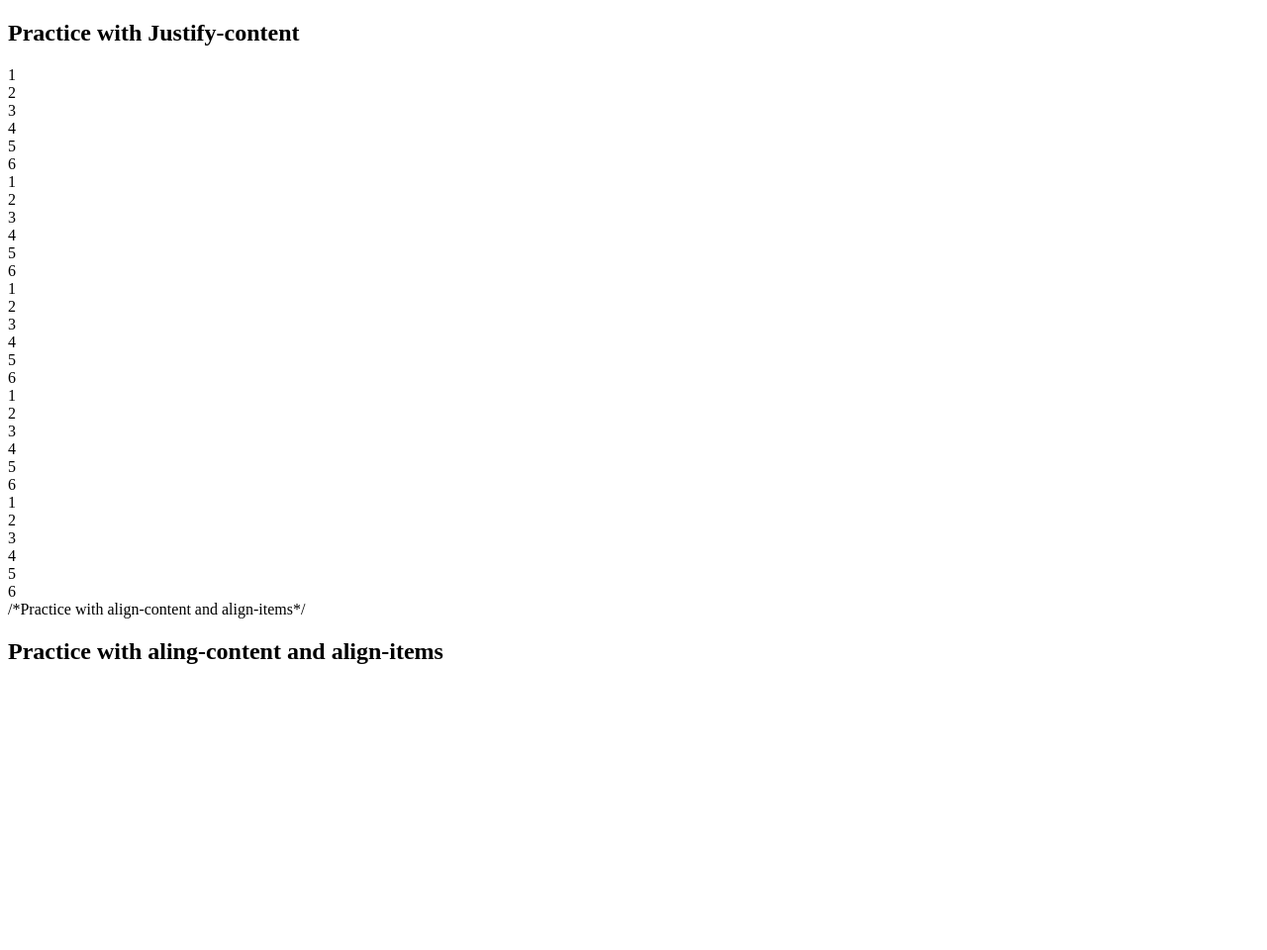
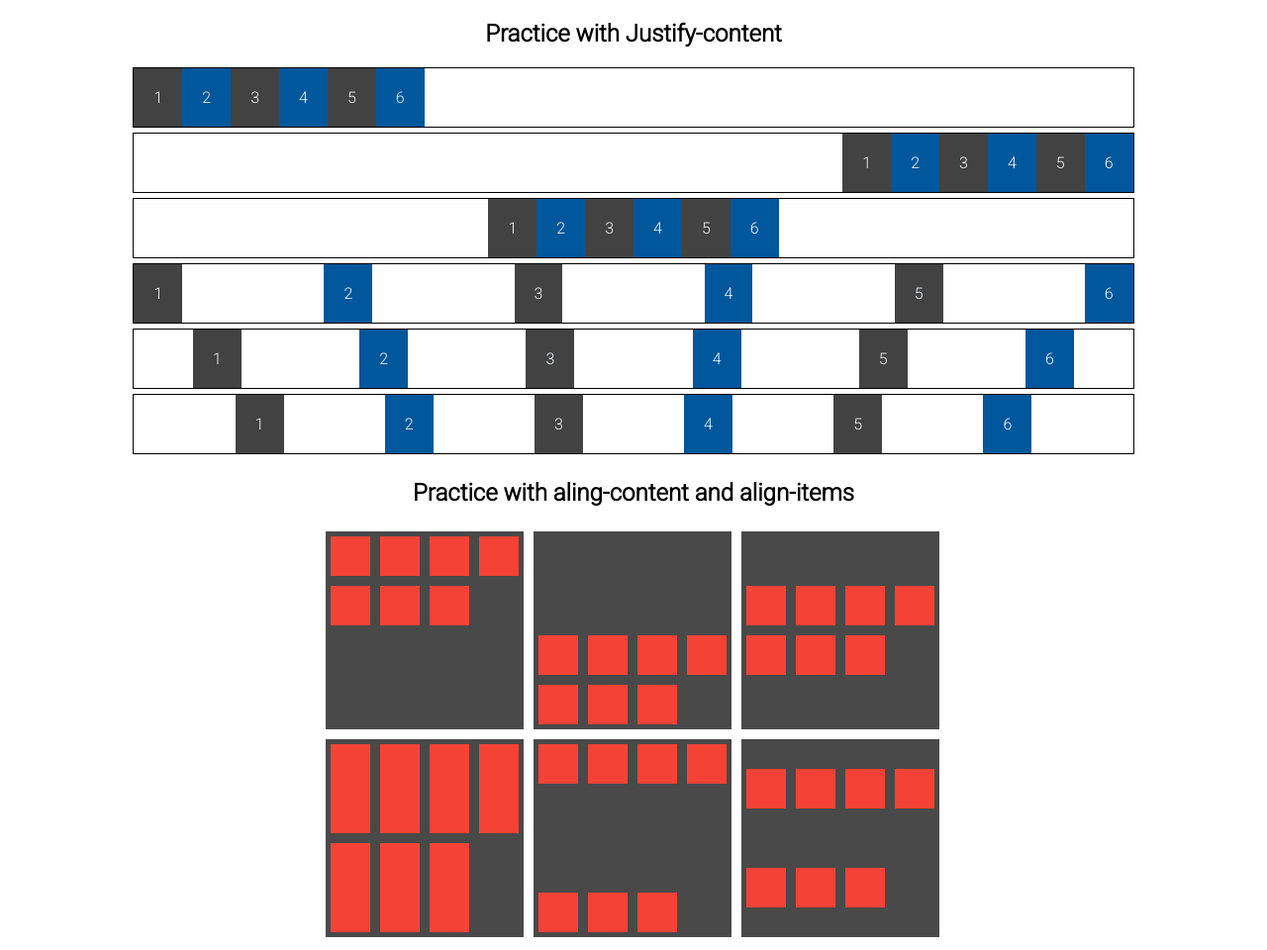
Before and after one commit to AurelioGD/practices-css, a plain HTML site: page Practica2/index.html in a window 1280 px wide. Shown: the whole page at 99% size. Before the commit the page ends 800 px from the top, so only its background shows below. Drawn offline with Linux system fonts and the light colour scheme.

Commit message:
Se termino la practica 2

```diff
--- a/Practica2/index.html
+++ b/Practica2/index.html
@@ -5,109 +5,119 @@
         <meta name="viewport" content="width=device-width, initial-scale=1.0">
         <title>Practice of aling items and aling content</title>
         <link rel="stylesheet" href="style.css">
+        <link href="https://fonts.googleapis.com/css2?family=Roboto:wght@300&display=swap" rel="stylesheet">
     </head>
     <body>
         <h2>Practice with Justify-content</h2>
-
+        <div class="container-justify">
             <div class="container-justify-C1">
-            <div class="item1">1</div>
-            <div class="item2">2</div>
-            <div class="item3">3</div>
-            <div class="item4">4</div>
-            <div class="item5">5</div>
-            <div class="item6">6</div>
+                <div class="justify-item1">1</div>
+                <div class="justify-item2">2</div>
+                <div class="justify-item3">3</div>
+                <div class="justify-item4">4</div>
+                <div class="justify-item5">5</div>
+                <div class="justify-item6">6</div>
             </div>
             <div class="container-justify-C2">
-            <div class="item1">1</div>
-            <div class="item2">2</div>
-            <div class="item3">3</div>
-            <div class="item4">4</div>
-            <div class="item5">5</div>
-            <div class="item6">6</div>
+                <div class="justify-item1">1</div>
+                <div class="justify-item2">2</div>
+                <div class="justify-item3">3</div>
+                <div class="justify-item4">4</div>
+                <div class="justify-item5">5</div>
+                <div class="justify-item6">6</div>
             </div>
             <div class="container-justify-C3">
-            <div class="item1">1</div>
-            <div class="item2">2</div>
-            <div class="item3">3</div>
-            <div class="item4">4</div>
-            <div class="item5">5</div>
-            <div class="item6">6</div>
+                <div class="justify-item1">1</div>
+                <div class="justify-item2">2</div>
+                <div class="justify-item3">3</div>
+                <div class="justify-item4">4</div>
+                <div class="justify-item5">5</div>
+                <div class="justify-item6">6</div>
             </div>
             <div class="container-justify-C4">
-            <div class="item1">1</div>
-            <div class="item2">2</div>
-            <div class="item3">3</div>
-            <div class="item4">4</div>
-            <div class="item5">5</div>
-            <div class="item6">6</div>
+                <div class="justify-item1">1</div>
+                <div class="justify-item2">2</div>
+                <div class="justify-item3">3</div>
+                <div class="justify-item4">4</div>
+                <div class="justify-item5">5</div>
+                <div class="justify-item6">6</div>
             </div>
             <div class="container-justify-C5">
-            <div class="item1">1</div>
-            <div class="item2">2</div>
-            <div class="item3">3</div>
-            <div class="item4">4</div>
-            <div class="item5">5</div>
-            <div class="item6">6</div>
+                <div class="justify-item1">1</div>
+                <div class="justify-item2">2</div>
+                <div class="justify-item3">3</div>
+                <div class="justify-item4">4</div>
+                <div class="justify-item5">5</div>
+                <div class="justify-item6">6</div>
+            </div>
+            <div class="container-justify-C6">
+                <div class="justify-item1">1</div>
+                <div class="justify-item2">2</div>
+                <div class="justify-item3">3</div>
+                <div class="justify-item4">4</div>
+                <div class="justify-item5">5</div>
+                <div class="justify-item6">6</div>
+            </div>
         </div>
 
-        /*Practice with align-content and align-items*/
-
-
+        <!-- Practice with align-content and align-items -->
 
         <h2>Practice with aling-content and align-items</h2>
-        <div class="container-aling-C1">
-            <div class="item1"></div>
-            <div class="item2"></div>
-            <div class="item3"></div>
-            <div class="item4"></div>
-            <div class="item5"></div>
-            <div class="item6"></div>
-            <div class="item7"></div>
+        <div class="container-align">
+            <div class="container-align-C1">
+                <div class="align-item1"></div>
+                <div class="align-item2"></div>
+                <div class="align-item3"></div>
+                <div class="align-item4"></div>
+                <div class="align-item5"></div>
+                <div class="align-item6"></div>
+                <div class="align-item7"></div>
             </div>
-        <div class="container-aling-C2">
-            <div class="item1"></div>
-            <div class="item2"></div>
-            <div class="item3"></div>
-            <div class="item4"></div>
-            <div class="item5"></div>
-            <div class="item6"></div>
-            <div class="item7"></div>
+            <div class="container-align-C2">
+                <div class="align-item1"></div>
+                <div class="align-item2"></div>
+                <div class="align-item3"></div>
+                <div class="align-item4"></div>
+                <div class="align-item5"></div>
+                <div class="align-item6"></div>
+                <div class="align-item7"></div>
             </div>
-        <div class="container-aling-C3">
-            <div class="item1"></div>
-            <div class="item2"></div>
-            <div class="item3"></div>
-            <div class="item4"></div>
-            <div class="item5"></div>
-            <div class="item6"></div>
-            <div class="item7"></div>
+            <div class="container-align-C3">
+                <div class="align-item1"></div>
+                <div class="align-item2"></div>
+                <div class="align-item3"></div>
+                <div class="align-item4"></div>
+                <div class="align-item5"></div>
+                <div class="align-item6"></div>
+                <div class="align-item7"></div>
             </div>
-        <div class="container-aling-C4">
-            <div class="item1"></div>
-            <div class="item2"></div>
-            <div class="item3"></div>
-            <div class="item4"></div>
-            <div class="item5"></div>
-            <div class="item6"></div>
-            <div class="item7"></div>
+            <div class="container-align-C4">
+                <div class="align-item1"></div>
+                <div class="align-item2"></div>
+                <div class="align-item3"></div>
+                <div class="align-item4"></div>
+                <div class="align-item5"></div>
+                <div class="align-item6"></div>
+                <div class="align-item7"></div>
             </div>
-        <div class="container-aling-C5">
-            <div class="item1"></div>
-            <div class="item2"></div>
-            <div class="item3"></div>
-            <div class="item4"></div>
-            <div class="item5"></div>
-            <div class="item6"></div>
-            <div class="item7"></div>
+            <div class="container-align-C5">
+                <div class="align-item1"></div>
+                <div class="align-item2"></div>
+                <div class="align-item3"></div>
+                <div class="align-item4"></div>
+                <div class="align-item5"></div>
+                <div class="align-item6"></div>
+                <div class="align-item7"></div>
             </div>
-        <div class="container-aling-C6">
-            <div class="item1"></div>
-            <div class="item2"></div>
-            <div class="item3"></div>
-            <div class="item4"></div>
-            <div class="item5"></div>
-            <div class="item6"></div>
-            <div class="item7"></div>
+            <div class="container-align-C6">
+                <div class="align-item1"></div>
+                <div class="align-item2"></div>
+                <div class="align-item3"></div>
+                <div class="align-item4"></div>
+                <div class="align-item5"></div>
+                <div class="align-item6"></div>
+                <div class="align-item7"></div>
+            </div>
         </div>
 
 
--- a/Practica2/style.css
+++ b/Practica2/style.css
@@ -0,0 +1,87 @@
+/*------JUSTIFY-CONTENT------*/
+/*Basics styles*/
+body{
+    font-family: 'Roboto', sans-serif;
+}
+h2{
+    text-align: center;
+}
+.container-justify{
+    justify-content: center;
+    align-content: center;
+    width: 80%;
+    margin: auto;
+}
+div[class*="container-justify-C"]{
+    display: flex;
+    border: 1px solid black;
+    margin-bottom: 5px ;
+}
+div[class*="justify-item"]{
+    color: aliceblue;
+    background-color:#01579b;
+    padding: 20px;
+
+}
+div[class*="justify-item"]:nth-child(odd){
+    background-color:#424242;
+}
+/*Settings of flex box(Justify-content)*/
+.container-justify-C1{
+    justify-content: flex-start;
+}
+.container-justify-C2{
+    justify-content: flex-end;
+}
+.container-justify-C3{
+    justify-content: center;
+}
+.container-justify-C4{
+    justify-content: space-between;
+}
+.container-justify-C5{
+    justify-content: space-around;
+}
+.container-justify-C6{
+    justify-content: space-evenly;
+}
+/*------ALIGN-CONTENT------*/
+/*Basics styles*/
+.container-align{
+    width: 50%;
+    margin: auto;
+    display: flex;
+    flex-wrap: wrap;
+}
+div[class*="container-align-C"]{
+    width: 200px;
+    height: 200px;
+    margin: 5px;
+    background-color: #494949;
+    display: flex;
+    flex-wrap: wrap;
+}
+div[class*="align-item"]{
+    background-color: #f44336;
+    padding: 20px;
+    margin: 5px;
+}
+/*Settings of flex box(Align-content)*/
+.container-align-C1{
+    align-content: flex-start;
+}
+.container-align-C2{
+    align-content: flex-end;
+}
+.container-align-C3{
+    align-content: center;
+}
+.container-align-C4{
+    align-content: stretch;
+}
+.container-align-C5{
+    align-content: space-between;
+}
+.container-align-C6{
+    align-content: space-around;
+}
```
Lines whose indentation alone changed are shown as unchanged.
